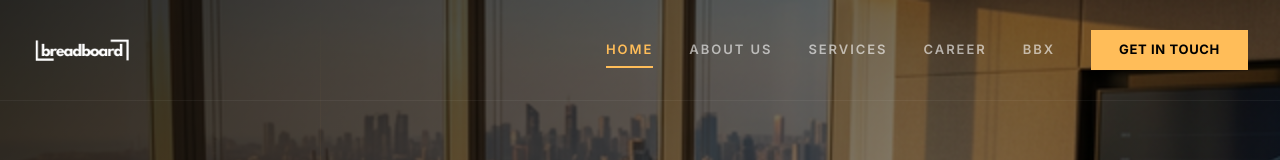
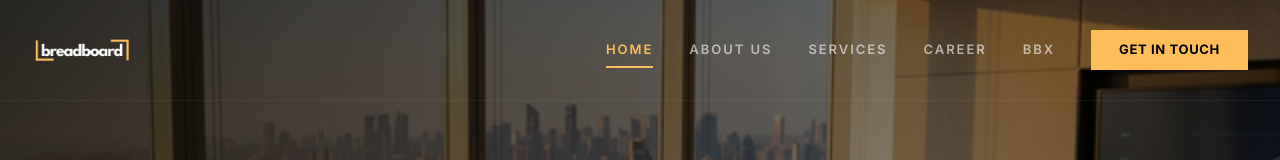
Before and after one commit to asherevolved/breadboard, a React (Vite) app in the folder breadboard-app/: page / in a window 1280 px wide. Shown: the top 160 px of the page. Built offline with nearby package versions, Linux system fonts and the light colour scheme.

Commit message:
Fix logo color in navbar to preserve orange bars

```diff
--- a/breadboard-app/src/components/Navbar.jsx
+++ b/breadboard-app/src/components/Navbar.jsx
@@ -41,10 +41,9 @@ export default function Navbar() {
                     {/* Logo */}
                     <Link to="/" className="flex items-center group" aria-label="Breadboard Consulting Home">
                         <img
-                            src="/images/1 (2).png"
+                            src={isDarkBackground ? "/logo.png" : "/images/1 (2).png"}
                             alt="Breadboard Consulting Logo"
-                            className={`h-[100px] w-auto object-contain transition-all duration-500 ${isDarkBackground ? 'brightness-0 invert' : ''
-                                }`}
+                            className="h-[100px] w-auto object-contain transition-all duration-500"
                         />
                     </Link>
 
```
